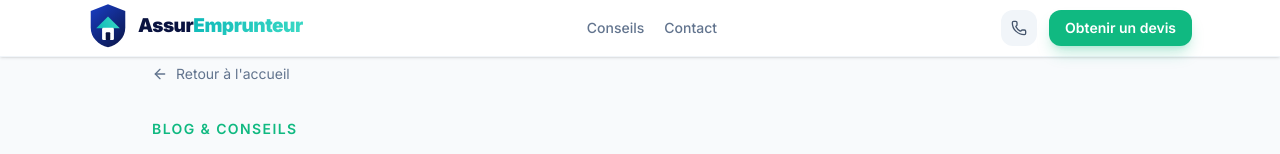
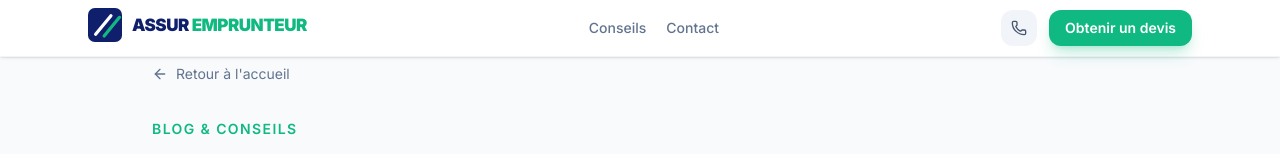
Before and after one commit to loricbenoit-coder/assurio, a React (Vite) app: page /blog in a window 1280 px wide. Shown: the top 154 px of the page. Built offline with nearby package versions, Linux system fonts and the light colour scheme.

Commit message:
feat: logo grand groupe - mark geometrique + wordmark corporate

```diff
--- a/src/components/ui/Logo.jsx
+++ b/src/components/ui/Logo.jsx
@@ -2,123 +2,74 @@ import React from 'react'
 import { cn } from '@/lib/utils'
 
 /**
- * Logo Assur Emprunteur — version finale
- * Concept : bouclier (protection/assurance) + maison (prêt immobilier)
- * Toit teal = l'assurance qui couvre votre bien
- * Corps navy = solidité, confiance financière
+ * Logo Assur Emprunteur — version grand groupe
+ * Marque : carré navy + deux diagonales (dynamisme, précision, finance)
+ * Style : AXA / Allianz / Magnolia — épuré, institutionnel, confiant
  */
 
-export const LogoIcon = ({ size = 44, className }) => (
+export const LogoIcon = ({ size = 36, light = false, className }) => (
   <svg
     width={size}
-    height={Math.round(size * 1.12)}
-    viewBox="0 0 44 49"
+    height={size}
+    viewBox="0 0 40 40"
     fill="none"
     xmlns="http://www.w3.org/2000/svg"
     className={className}
   >
-    <defs>
-      <linearGradient id="ae-bg" x1="0" y1="0" x2="44" y2="49" gradientUnits="userSpaceOnUse">
-        <stop offset="0%" stopColor="#1a40cc" />
-        <stop offset="100%" stopColor="#0a1340" />
-      </linearGradient>
-      <linearGradient id="ae-roof" x1="8" y1="28" x2="36" y2="16" gradientUnits="userSpaceOnUse">
-        <stop offset="0%" stopColor="#0cb8b8" />
-        <stop offset="100%" stopColor="#3ddac5" />
-      </linearGradient>
-    </defs>
-
-    {/* Bouclier — forme moderne arrondie */}
-    <path
-      d="M22 1L3 8.5V27C3 37.8 11.5 46 22 48.5C32.5 46 41 37.8 41 27V8.5L22 1Z"
-      fill="url(#ae-bg)"
+    {/* Fond carré arrondi */}
+    <rect
+      width="40"
+      height="40"
+      rx="8"
+      fill={light ? 'rgba(255,255,255,0.12)' : '#0f1f6b'}
     />
 
-    {/* Toit de maison — dégradé teal */}
-    <path
-      d="M9 27.5L22 14.5L35 27.5Z"
-      fill="url(#ae-roof)"
+    {/* Ligne 1 — blanche (diagonale principale) */}
+    <line
+      x1="9" y1="31"
+      x2="27" y2="9"
+      stroke={light ? 'white' : 'white'}
+      strokeWidth="3.8"
+      strokeLinecap="round"
     />
 
-    {/* Corps de la maison — blanc */}
-    <rect x="15.5" y="27" width="13" height="13.5" rx="1.5" fill="white" />
-
-    {/* Porte — navy */}
-    <rect x="19.5" y="32" width="5" height="8.5" rx="1" fill="#0a1340" />
-  </svg>
-)
-
-/* Version claire pour fond sombre (navbar non scrollée, footer dark) */
-const LogoIconDark = ({ size = 44, className }) => (
-  <svg
-    width={size}
-    height={Math.round(size * 1.12)}
-    viewBox="0 0 44 49"
-    fill="none"
-    xmlns="http://www.w3.org/2000/svg"
-    className={className}
-  >
-    <defs>
-      <linearGradient id="ae-bg-d" x1="0" y1="0" x2="44" y2="49" gradientUnits="userSpaceOnUse">
-        <stop offset="0%" stopColor="rgba(255,255,255,0.18)" />
-        <stop offset="100%" stopColor="rgba(255,255,255,0.08)" />
-      </linearGradient>
-      <linearGradient id="ae-roof-d" x1="8" y1="28" x2="36" y2="16" gradientUnits="userSpaceOnUse">
-        <stop offset="0%" stopColor="#0cb8b8" />
-        <stop offset="100%" stopColor="#3ddac5" />
-      </linearGradient>
-    </defs>
-    <path d="M22 1L3 8.5V27C3 37.8 11.5 46 22 48.5C32.5 46 41 37.8 41 27V8.5L22 1Z" fill="url(#ae-bg-d)" />
-    <path d="M9 27.5L22 14.5L35 27.5Z" fill="url(#ae-roof-d)" />
-    <rect x="15.5" y="27" width="13" height="13.5" rx="1.5" fill="white" opacity="0.95" />
-    <rect x="19.5" y="32" width="5" height="8.5" rx="1" fill="#0a1340" />
+    {/* Ligne 2 — teal (accent couleur) */}
+    <line
+      x1="19" y1="33"
+      x2="37" y2="11"
+      stroke="#10b981"
+      strokeWidth="3.8"
+      strokeLinecap="round"
+    />
   </svg>
 )
 
 export const LogoWordmark = ({ dark = false, withTagline = false, className }) => (
   <div className={cn('inline-flex items-center gap-2.5 select-none', className)}>
-
-    {dark ? <LogoIcon size={40} /> : <LogoIconDark size={40} />}
-
-    <div className="flex flex-col justify-center">
-      {/* Nom principal */}
-      <div className="leading-none flex items-baseline gap-0">
+    <LogoIcon size={34} light={!dark} />
+    <div className="flex flex-col justify-center leading-none">
+      <div
+        className="font-black tracking-tight"
+        style={{
+          fontSize: '17px',
+          letterSpacing: '-0.03em',
+          color: dark ? '#0f1f6b' : '#ffffff',
+          lineHeight: 1,
+        }}
+      >
+        ASSUR{' '}
+        <span style={{ color: '#10b981' }}>EMPRUNTEUR</span>
+      </div>
+      {withTagline && (
         <span
-          className="font-black tracking-tight"
+          className="font-medium uppercase mt-1.5"
           style={{
-            fontSize: '19px',
-            color: dark ? '#0a1340' : '#ffffff',
-            letterSpacing: '-0.025em',
+            fontSize: '8px',
+            letterSpacing: '0.2em',
+            color: dark ? '#94a3b8' : 'rgba(255,255,255,0.35)',
           }}
         >
-          Assur
-        </span>
-        <span
-          className="font-black tracking-tight"
-          style={{
-            fontSize: '19px',
-            letterSpacing: '-0.025em',
-            background: 'linear-gradient(135deg, #0cb8b8, #3ddac5)',
-            WebkitBackgroundClip: 'text',
-            WebkitTextFillColor: 'transparent',
-            backgroundClip: 'text',
-          }}
-        >
- Emprunteur
-        </span>
-      </div>
-
-      {/* Tagline optionnelle */}
-      {withTagline && (
-        <span
-          className="font-semibold uppercase mt-1"
-          style={{
-            fontSize: '9px',
-            letterSpacing: '0.18em',
-            color: dark ? '#94a3b8' : 'rgba(255,255,255,0.38)',
-          }}
-        >
-          Moins cher · Plus simple
+          Courtier en assurance
         </span>
       )}
     </div>
```
Also changed, not shown: public/favicon.svg.
